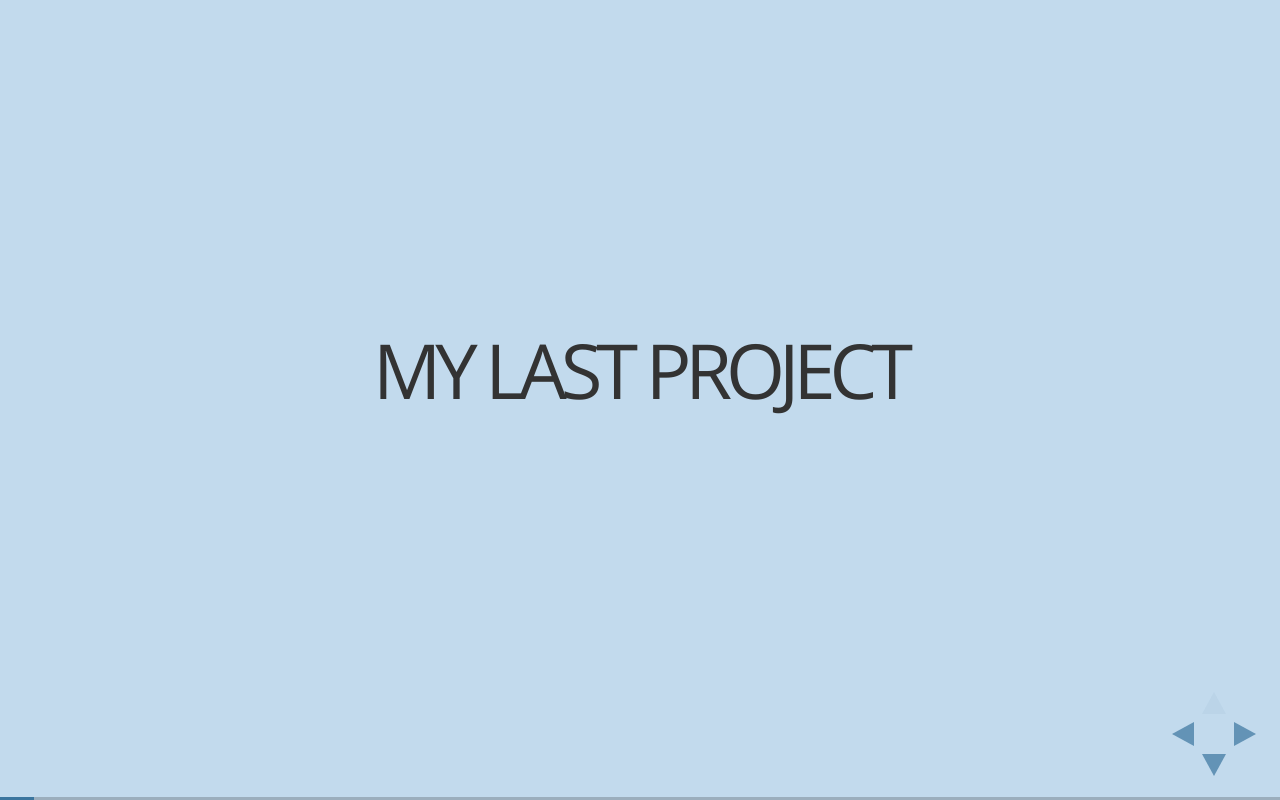
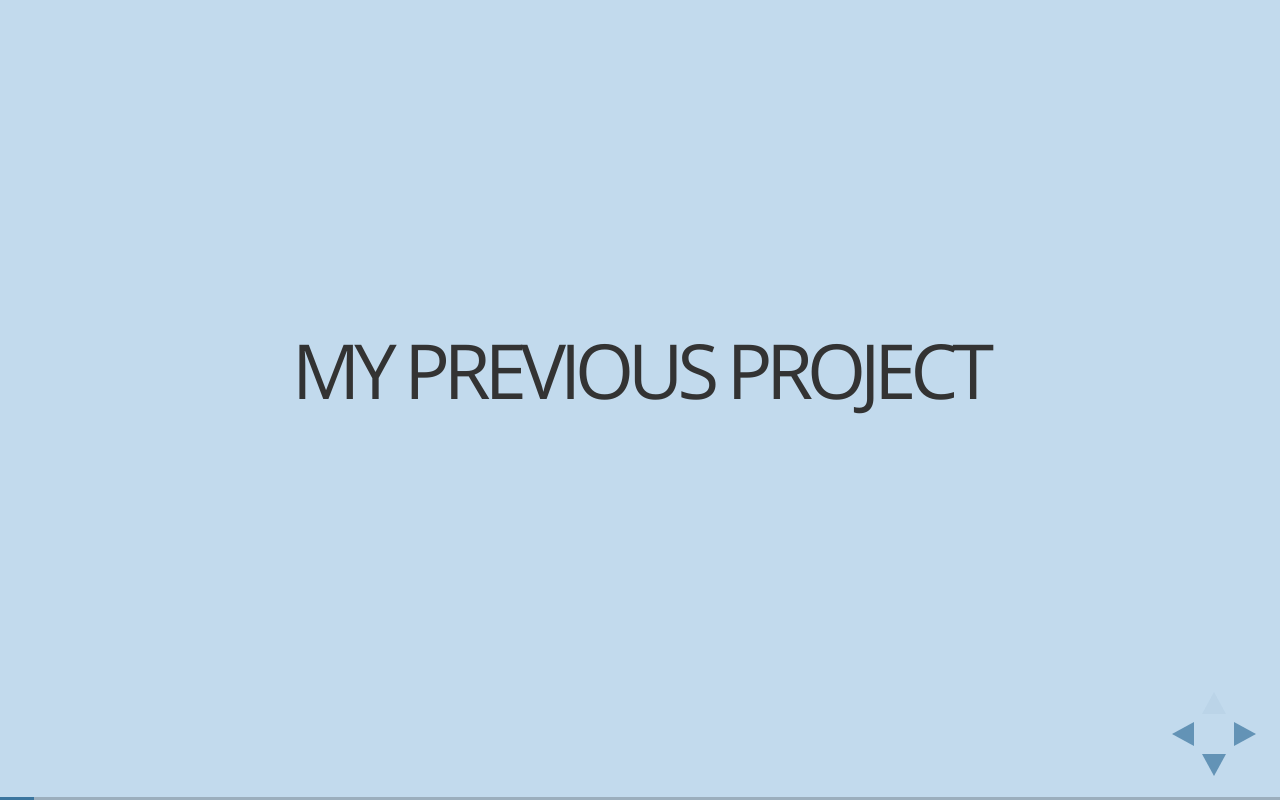
Before and after one commit to rabellamy/yeoman-demo, a website: page index.html in a window 1280 px wide. Both pictures are taken after a click on the element 1251 px from the left and 734 px from the top of the page. Drawn offline with nearby package versions, Linux system fonts and the light colour scheme.

Commit message:
adds previous

```diff
--- a/index.html
+++ b/index.html
@@ -47,7 +47,7 @@
 
 				<section>
 					<section>
-						<h2>My Last Project</h2>
+						<h2>My Previous Project</h2>
 					</section>
 					<section>
 						<p>Developers were in Kansas, NYC and Siberia.</p>
```
